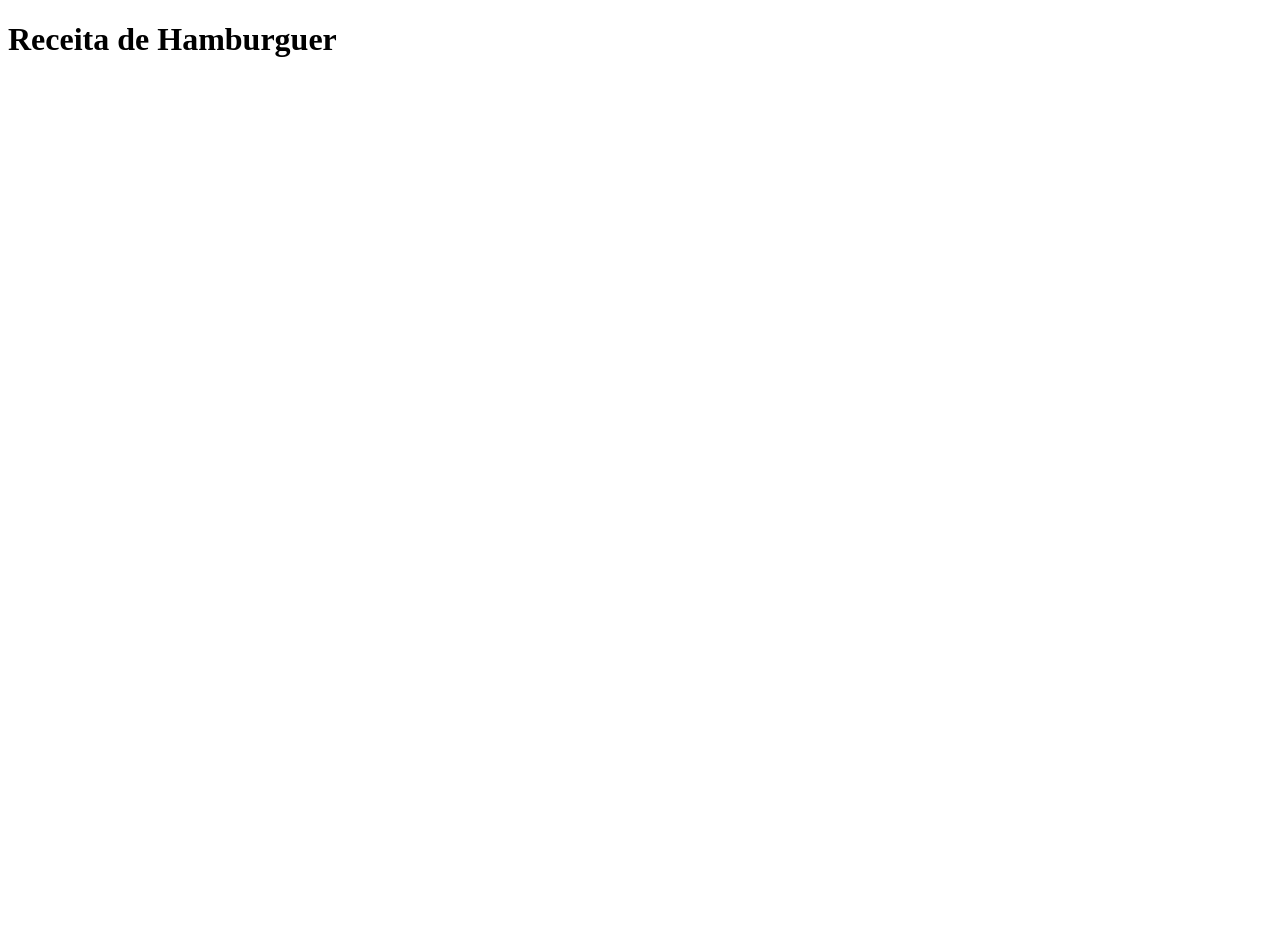
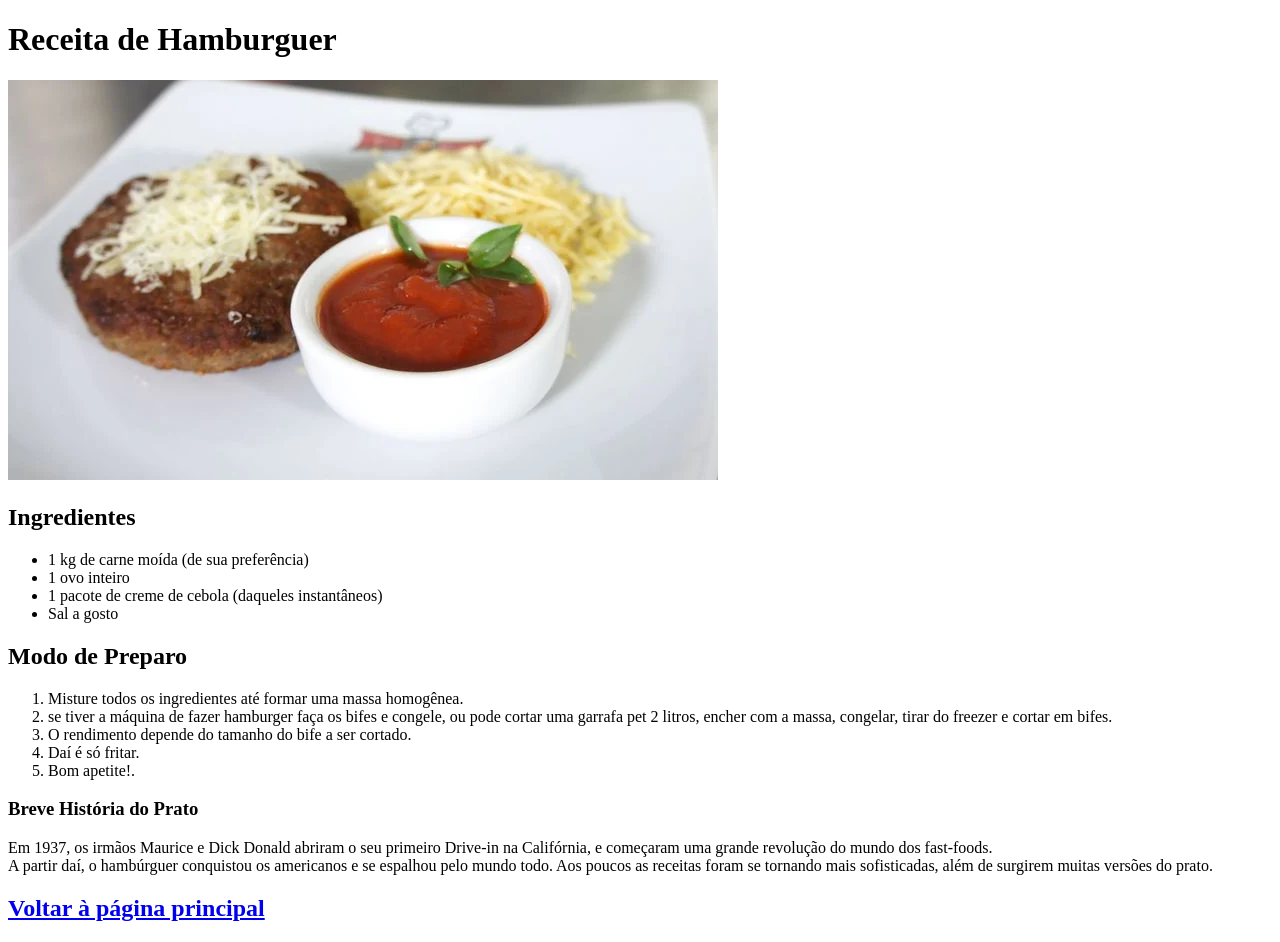
Before and after one commit to CarlosEduardoMdO/odin-recipes, a plain HTML site: page recipes/burguer.html in a window 1280 px wide. Before the commit the page ends 800 px from the top, so only its background shows below. Drawn offline with Linux system fonts and the light colour scheme.

Commit message:
Adicionei a parte de ingredientes, modo de preparo na página de receita do burguer, um botão para votlar para a página principal.

```diff
--- a/recipes/burguer.html
+++ b/recipes/burguer.html
@@ -8,5 +8,33 @@
 </head>
 <body>
     <h1>Receita de Hamburguer</h1>
+    <img src="../recipes_images/80961_original.webp" alt="Foto do Burguer Pronto">
+
+    <h2>Ingredientes</h2>
+    <ul>
+        <li>1 kg de carne moída (de sua preferência)</li>
+        <li>1 ovo inteiro</li>
+        <li>1 pacote de creme de cebola (daqueles instantâneos)</li>
+        <li>Sal a gosto</li>
+    </ul>
+
+
+    <h2>Modo de Preparo</h2>
+
+    <ol>
+        <li>Misture todos os ingredientes até formar uma massa homogênea.</li>
+        <li>se tiver a máquina de fazer hamburger faça os bifes e congele, ou pode cortar uma garrafa pet 2 litros, encher com a massa, congelar, tirar do freezer e cortar em bifes.</li>
+        <li>O rendimento depende do tamanho do bife a ser cortado.</li>
+        <li>Daí é só fritar.</li>
+        <li>Bom apetite!.</li>
+    </ol>
+
+    <h3>Breve História do Prato</h3>
+
+    <p>Em 1937, os irmãos Maurice e Dick Donald abriram o seu primeiro Drive-in na Califórnia, e começaram uma grande revolução do mundo dos fast-foods. <br>
+    A partir daí, o hambúrguer conquistou os americanos e se espalhou pelo mundo todo. Aos poucos as receitas foram se tornando mais sofisticadas, além de surgirem muitas versões do prato.</p>
+
+    <h2><a href = "../index.html">Voltar à página principal</a></h2>
+
 </body>
 </html>
```
Also changed, not shown: index.html (+5 -5 lines), recipes_images/80961_original.webp (added).
